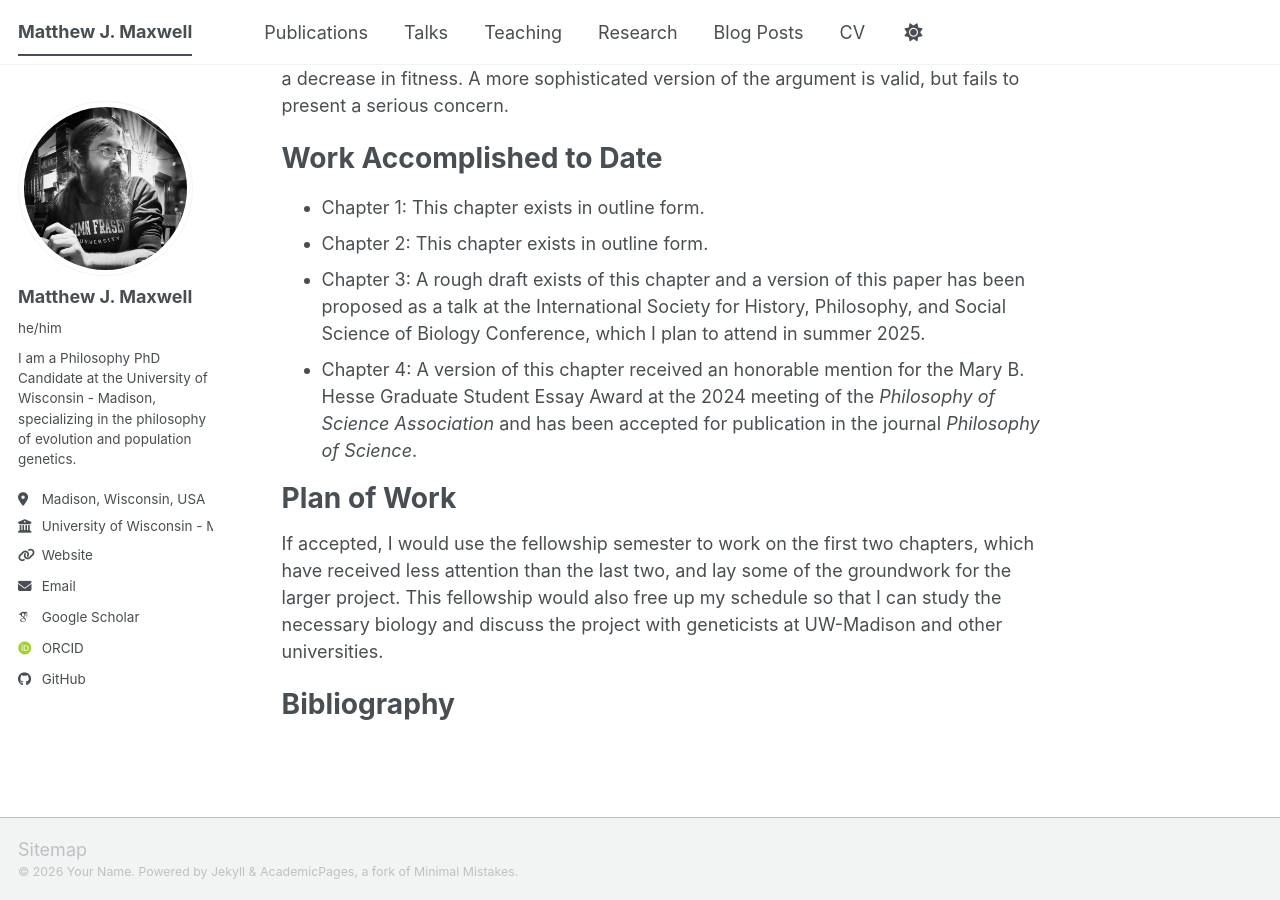
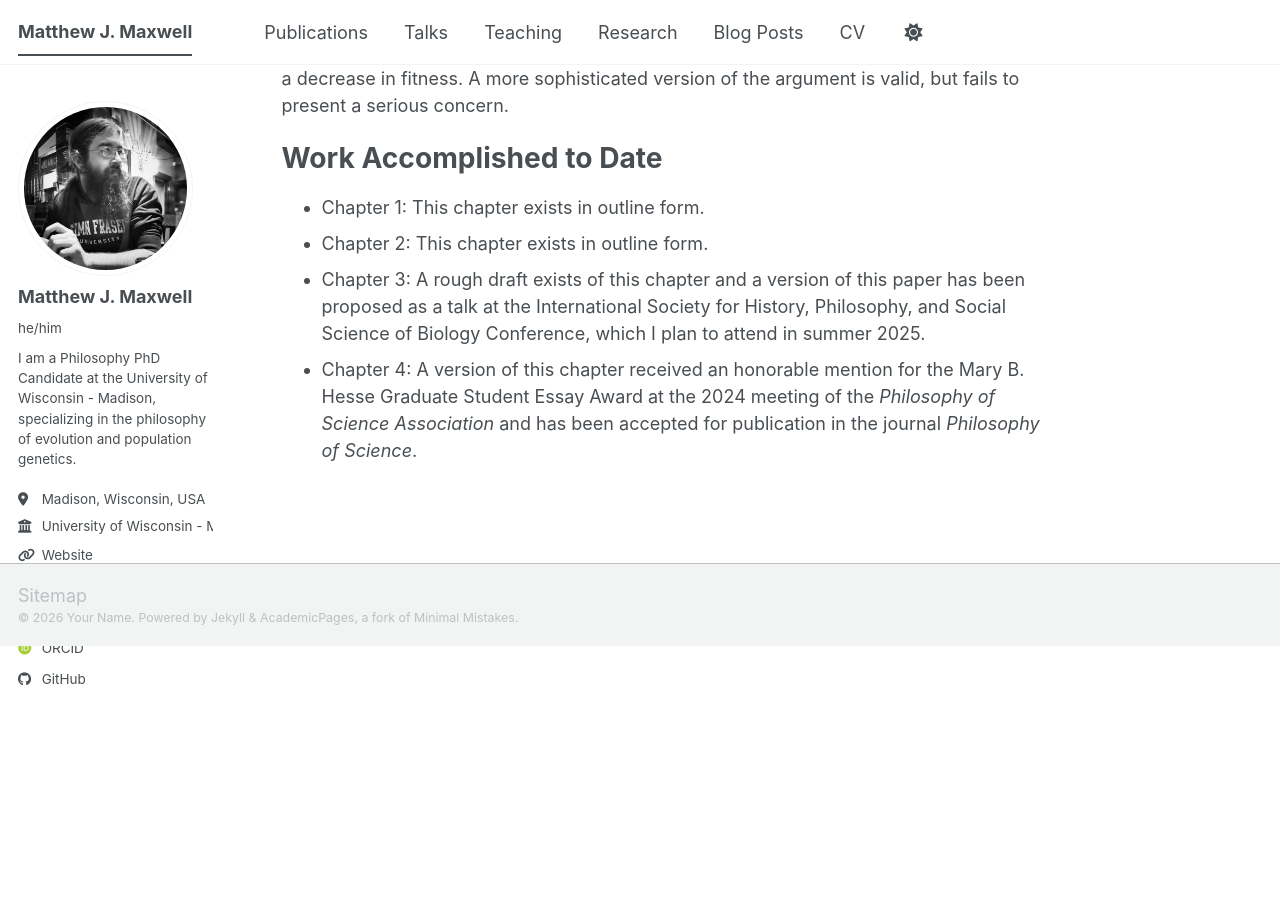
Before and after one commit to mattjmaxwell/mattjmaxwell.github.io, a Jekyll site: the page built from _pages/research.md, in a window 1280 px wide and 900 px high, scrolled down 3503 px. Built offline with Jekyll 4.4.1, drawn with Linux system fonts in a browser that asks for light colours; some web fonts are replaced; a script bundle is joined from its source files by our own code; library files that are not in the unit come from our copies; after the commit the page ends 4148 px from its top, so only the background shows below that.

Commit message:
Update research.md

```diff
--- a/_pages/research.md
+++ b/_pages/research.md
@@ -95,10 +95,3 @@ A more sophisticated version of the argument is valid, but fails to present a se
 - Chapter 2: This chapter exists in outline form.
 - Chapter 3: A rough draft exists of this chapter and a version of this paper has been proposed as a talk at the International Society for History, Philosophy, and Social Science of Biology Conference, which I plan to attend in summer 2025.
 - Chapter 4: A version of this chapter received an honorable mention for the Mary B. Hesse Graduate Student Essay Award at the 2024 meeting of the *Philosophy of Science Association* and has been accepted for publication in the journal *Philosophy of Science*.
-
-# Plan of Work
-
-If accepted, I would use the fellowship semester to work on the first two chapters, which have received less attention than the last two, and lay some of the groundwork for the larger project.
-This fellowship would also free up my schedule so that I can study the necessary biology and discuss the project with geneticists at UW-Madison and other universities.
-
-# Bibliography
```
